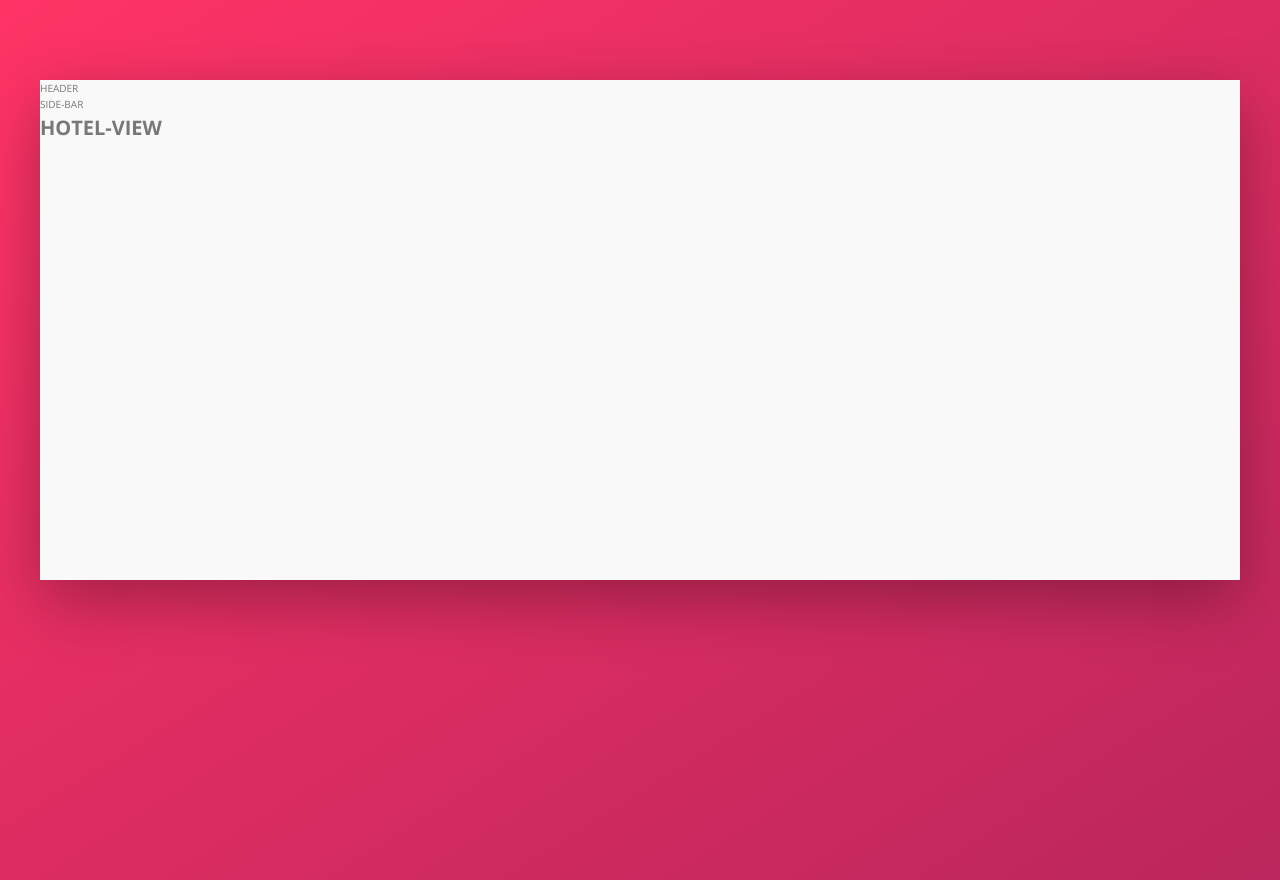
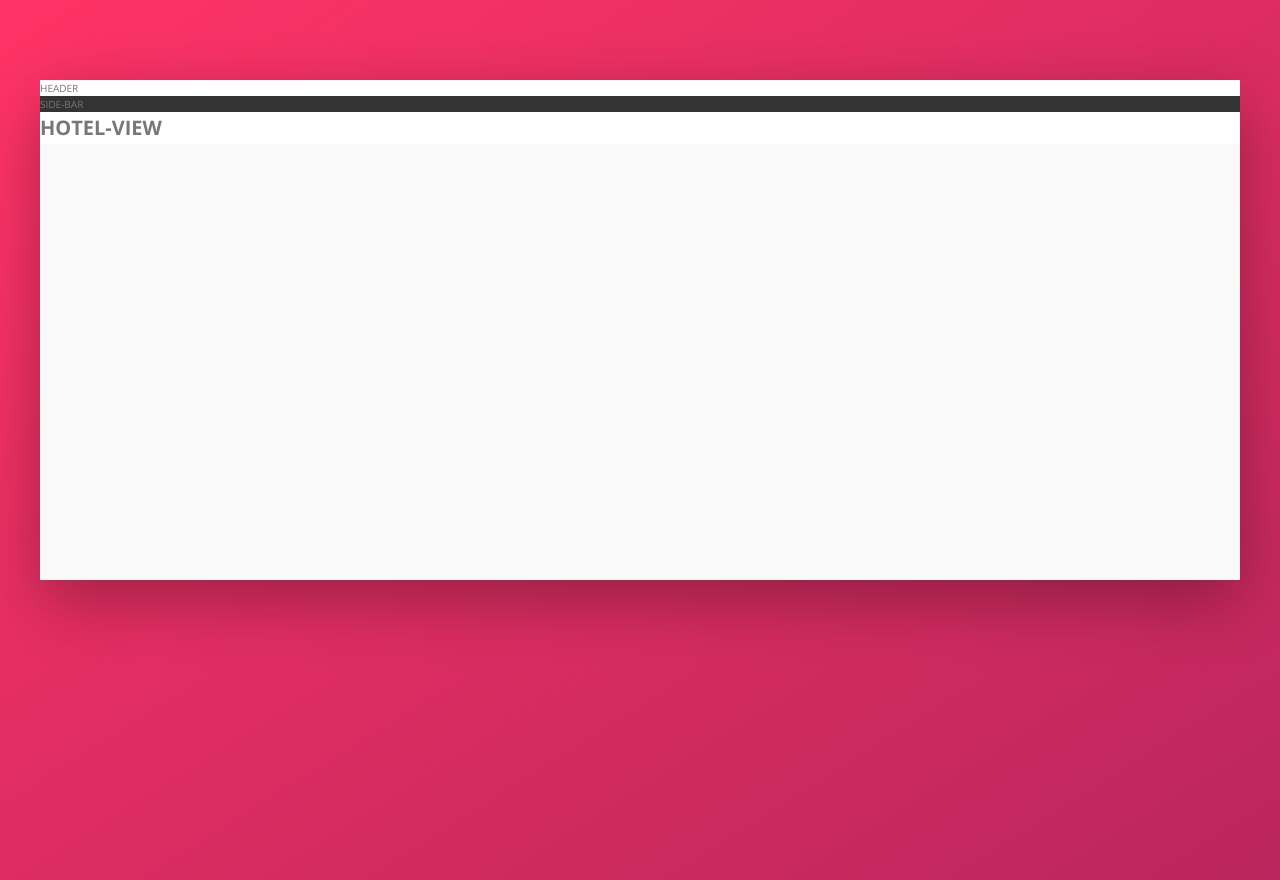
Before and after one commit to dario-piotrowicz/VueJS3-CSS_demo_Trillo_website_miniproject, a Vue app: page / in a window 1280 px wide. Built offline with nearby package versions, Linux system fonts and the light colour scheme.

Commit message:
colors setup for header, hotelView and NavSidebar

```diff
--- a/src/components/Header.vue
+++ b/src/components/Header.vue
@@ -1,5 +1,12 @@
 <template>
-  <header>
+  <header class="header">
     HEADER
   </header>
 </template>
+
+<style lang="scss" scoped>
+.header {
+  background-color: #fff;
+  border-bottom: var(--color-gray-lighter);
+}
+</style>
--- a/src/components/HotelView.vue
+++ b/src/components/HotelView.vue
@@ -1,3 +1,11 @@
 <template>
-  <h1>HOTEL-VIEW</h1>
+  <main class="hotel-view">
+    <h1>HOTEL-VIEW</h1>
+  </main>
 </template>
+
+<style lang="scss" scoped>
+.hotel-view {
+  background-color: #fff;
+}
+</style>
--- a/src/components/NavSidebar.vue
+++ b/src/components/NavSidebar.vue
@@ -1,5 +1,11 @@
 <template>
-  <nav>
+  <nav class="sidebar">
     SIDE-BAR
   </nav>
 </template>
+
+<style lang="scss" scoped>
+.sidebar {
+  background-color: var(--color-gray-darkest);
+}
+</style>
```
